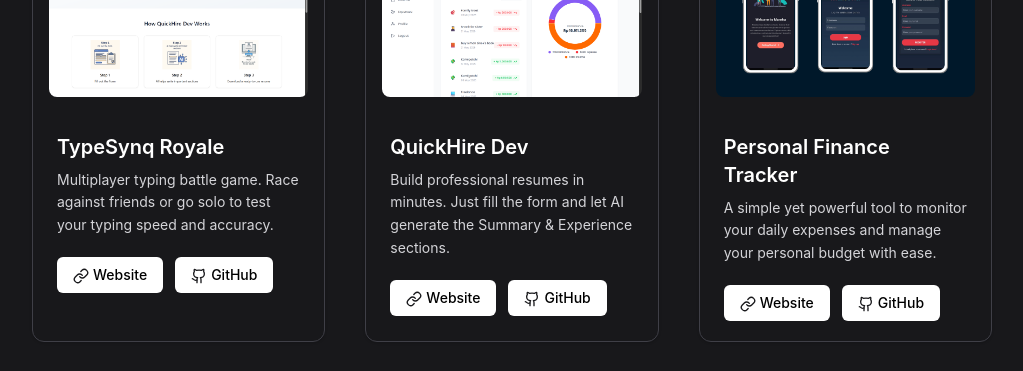
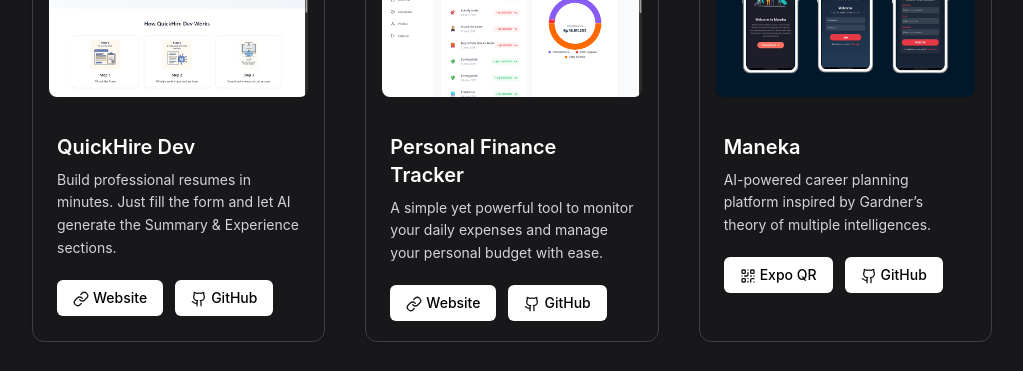
Before and after one commit to alwi2022/Portofolio-react, a React (Vite) app: page / in a window 1280 px wide. Shown: the part 2120-2491 px from the top of the page, without its empty margins (128-1151 px from the left). Built offline with nearby package versions, Linux system fonts and the light colour scheme.

Commit message:
fix unclear logic in Projectsection hahahaha

```diff
--- a/src/sections/CertificateSection.tsx
+++ b/src/sections/CertificateSection.tsx
@@ -21,7 +21,7 @@
                 </div>
 
                 <div className="grid grid-cols-1 md:grid-cols-2 xl:grid-cols-3 gap-8">
-                    {certificateLang.items.slice(0,3).map((certificate, index) => (
+                    {certificateLang.items.slice(0, 3).map((certificate, index) => (
                         <div
                             key={index}
                             className="group relative bg-zinc-100 dark:bg-zinc-900 border border-zinc-300 dark:border-zinc-700 rounded-xl shadow hover:shadow-lg transition-all duration-300 overflow-hidden"
@@ -31,7 +31,7 @@
                                 <img
                                     src={certificate.image}
                                     alt={certificate.title}
-                                    className="w-full h-56 object-cover transition-transform duration-300 group-hover:scale-105"
+                                    className="w-full h-50 object-cover transition-transform duration-300 group-hover:scale-105"
                                 />
 
                                 {/* Overlay */}
--- a/src/sections/ProjectsSection.tsx
+++ b/src/sections/ProjectsSection.tsx
@@ -33,28 +33,28 @@
 
           {projectLang.items.filter((project) => project.featured).map((project, index) => (
             <div
-              key={projectLang.items[index].title}
+              key={project.title}
               className="bg-zinc-100 dark:bg-zinc-900 border border-zinc-300 dark:border-zinc-700 rounded-xl shadow hover:shadow-lg transition-transform hover:scale-105"
             >
               <img
                 src={project.image}
-                alt={`${projectLang.items[index].title} Preview`}
+                alt={`${project.title} Preview`}
                 className="w-full h-48 object-cover p-4 rounded-3xl"
               />
               <div className="px-6 py-5">
                 <h2 className="text-xl font-semibold text-zinc-900 dark:text-white">
-                  {projectLang.items[index].title}
+                  {project.title}
                 </h2>
                 <p className="mt-2 text-zinc-700 dark:text-zinc-300 text-sm leading-relaxed">
-                  {projectLang.items[index].description}
+                  {project.description}
                 </p>
                 <div className="flex flex-wrap gap-3 mt-5">
-                  {projectLang.items[index].links.map((link) => (
+                  {project.links.map((link) => (
                     <a
                       key={link.labelKey}
                       href={link.url}
                       title={link.labelKey}
-                      aria-label={`${projectLang.items[index].title} - ${link.labelKey}`}
+                      aria-label={`${project.title} - ${link.labelKey}`}
                       target="_blank"
                       rel="noopener noreferrer"
                       className="px-4 py-2 text-sm font-medium rounded-md bg-zinc-900 text-white dark:bg-white dark:text-black hover:opacity-90 transition"
```
